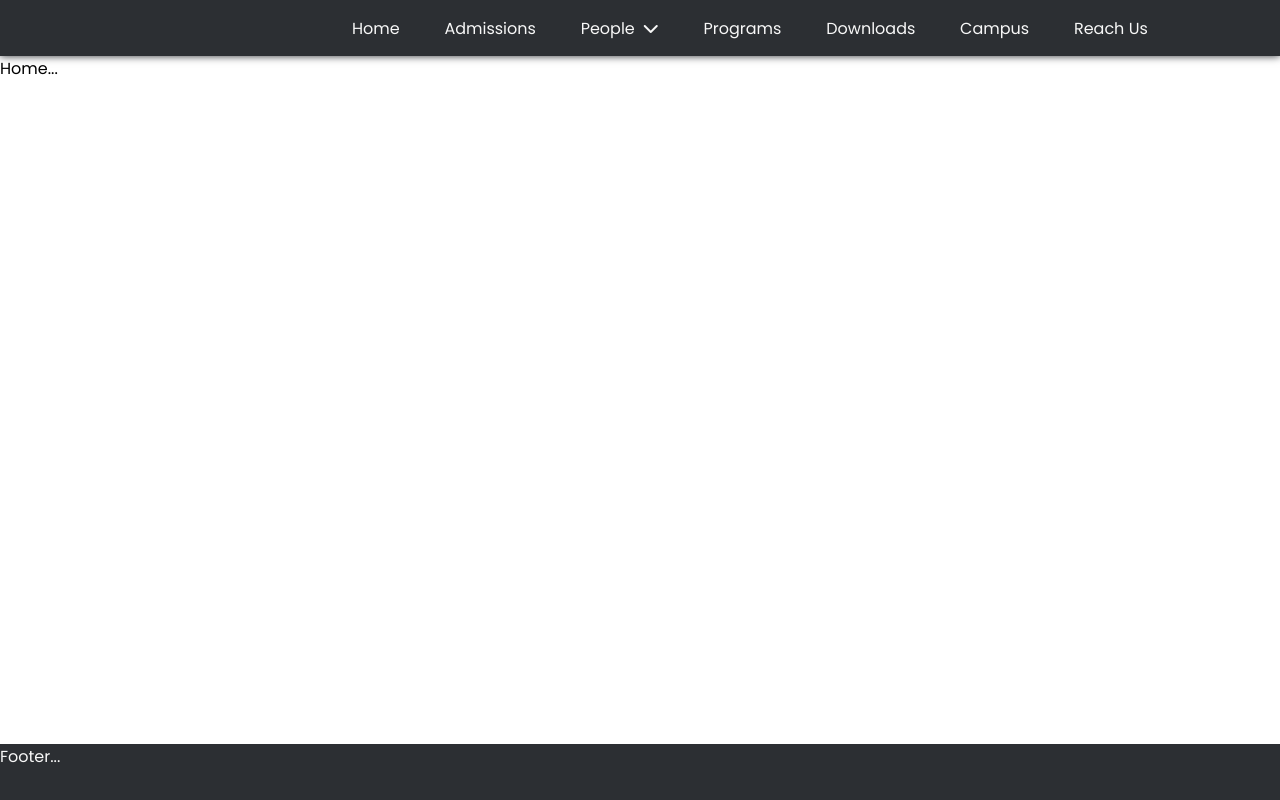
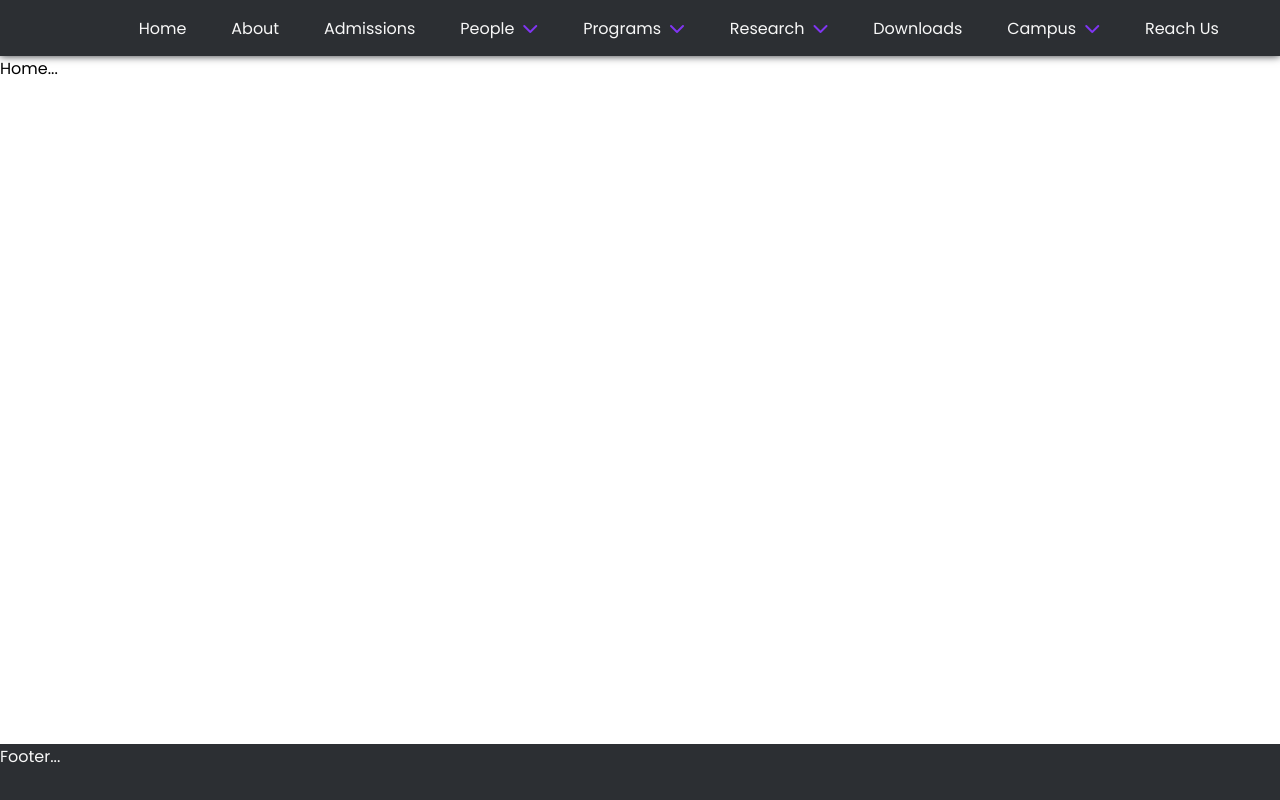
Before and after one commit to nitsphy-dev/physics21, a React (Create React App) app: page / in a window 1280 px wide. Built offline with nearby package versions, Linux system fonts and the light colour scheme.

Commit message:
Updated navbar

```diff
--- a/public/index.html
+++ b/public/index.html
@@ -4,7 +4,6 @@
     <meta charset="utf-8" />
     <link rel="icon" href="/favicon.ico" />
     <meta name="viewport" content="width=device-width, initial-scale=1" />
-    <meta name="theme-color" content="#000000" />
     <meta
       name="Physics Department, NIT Silchar, Assam, India"
       content="The official website for Physics Department, National Institute of Technology, Silchar, Assam, India"
--- a/src/components/Navbar.jsx
+++ b/src/components/Navbar.jsx
@@ -25,21 +25,51 @@ const Navbar = () => {
       {/* Navbar Items */}
       <div className="navbar-itm-ctnr">
         <Link to="/" className="navbar-itm scrl-top">Home</Link>
+        <Link to="/about" className="navbar-itm scrl-top">About</Link>
         <Link to="/admissions" className="navbar-itm scrl-top">Admissions</Link>
 
         {/* Navbar Dropdown */}
         <span className="navbar-itm scrl-top drpdwn">
           <span className="drpdwn-title">People&ensp;<i class="fas fa-chevron-down"></i></span>
           <div className="drpdwn-menu">
+            <Link to="/people/hod" className="drpdwn-itm">List of HODs</Link>
             <Link to="/people/faculty" className="drpdwn-itm">Faculty</Link>
+            <Link to="/people/non-teaching-staff" className="drpdwn-itm">Non-Teaching Staff</Link>
+            <Link to="/people/phd-scholars" className="drpdwn-itm">Ph.D. Scholars</Link>
+            <Link to="/people/msc-scholars" className="drpdwn-itm">M.Sc. Scholars</Link>
             <Link to="/people/alumni" className="drpdwn-itm">Alumni</Link>
             <Link to="/people/dev-team" className="drpdwn-itm">Dev Team</Link>
           </div>
         </span>
 
-        <Link to="/programs" className="navbar-itm scrl-top">Programs</Link>
+        <span className="navbar-itm scrl-top drpdwn">
+          <span className="drpdwn-title">Programs&ensp;<i class="fas fa-chevron-down"></i></span>
+          <div className="drpdwn-menu">
+            <Link to="/programs/phd" className="drpdwn-itm">Doctoral Programs</Link>
+            <Link to="/programs/msc" className="drpdwn-itm">Postgraduate Programs</Link>
+          </div>
+        </span>
+
+        <span className="navbar-itm scrl-top drpdwn">
+          <span className="drpdwn-title">Research&ensp;<i class="fas fa-chevron-down"></i></span>
+          <div className="drpdwn-menu">
+            <Link to="/research/areas" className="drpdwn-itm">Research Areas</Link>
+            <Link to="/research/facilities" className="drpdwn-itm">R&D Facilities</Link>
+            <Link to="/research/projects" className="drpdwn-itm">Sponsored Projects</Link>
+            <Link to="/research/publications" className="drpdwn-itm">Publications</Link>
+            <Link to="/research/phd-thesis" className="drpdwn-itm">Ph.D. Thesis</Link>
+          </div>
+        </span>
+
         <Link to="/downloads" className="navbar-itm scrl-top">Downloads</Link>
-        <Link to="/campus" className="navbar-itm scrl-top">Campus</Link>
+
+        <span className="navbar-itm scrl-top drpdwn">
+          <span className="drpdwn-title">Campus&ensp;<i class="fas fa-chevron-down"></i></span>
+          <div className="drpdwn-menu">
+            <Link to="/campus/life" className="drpdwn-itm">Campus Life</Link>
+            <Link to="/campus/gallery" className="drpdwn-itm">Gallery</Link>
+          </div>
+        </span>
         <Link to="/reach-us" className="navbar-itm scrl-top">Reach Us</Link>
       </div>
     </header>
--- a/src/components/css/Navbar.scss
+++ b/src/components/css/Navbar.scss
@@ -80,7 +80,7 @@ header.navbar {
           color : var(--theme3-100) !important;
 
           margin: 0.5vh;
-          padding: 3vh 6vh;
+          padding: 1.5vh 2vh;
           border-radius: 0.65vh;
 
           display: flex;
@@ -112,3 +112,7 @@ header.navbar {
     display: block;
   }
 }
+
+.drpdwn .fa-chevron-down {
+  color: var(--theme1-100) !important;
+}
```
